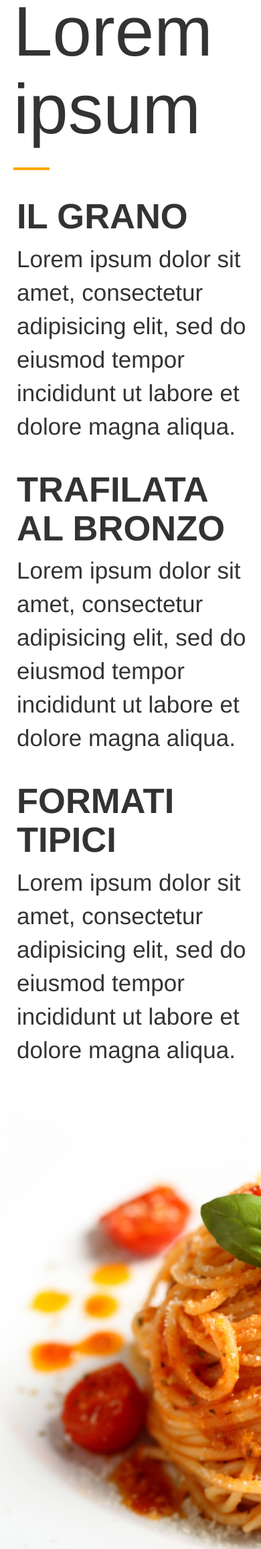
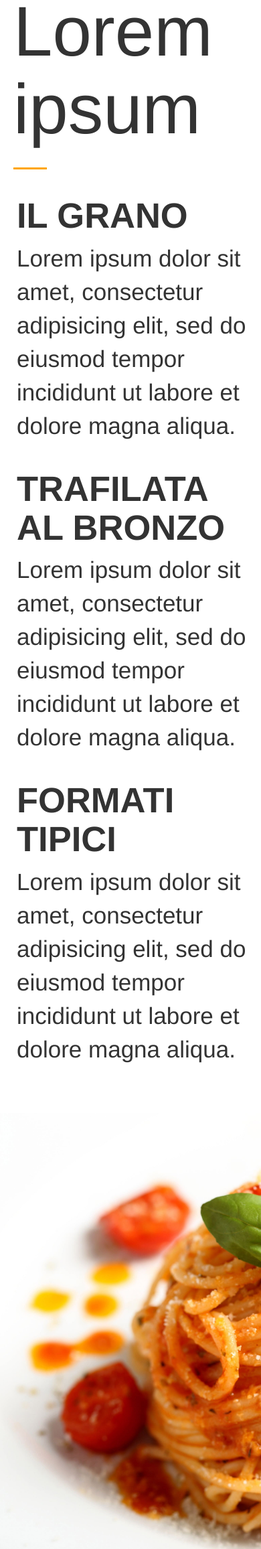
Before and after one commit to valeriavivace/Sito-pasta, a PHP site: page / in a window 390 px wide; the page is wider, and only the part inside the window is pictured. Shown: the part 1171-3484 px from the top of that part at 67% size. Run offline with PHP 8.4, Linux system fonts and the light colour scheme.

Commit message:
box ricette responsive

```diff
--- a/css/mobile.css
+++ b/css/mobile.css
@@ -117,6 +117,7 @@ h4,td,th{
 }
 .box-ricetta{
   width: 100%;
+  margin-top: 50px;
 }
 /********CONTATTI***/
 .border-contatti{
--- a/css/style.css
+++ b/css/style.css
@@ -40,7 +40,10 @@ iframe{
 .linea-h2{
   max-width: 50px;
   margin-left: 0;
-  border: orange solid 2px;
+  width: 150px;
+  height: 3px;
+  background-color: orange;
+  border-top: none;
 }
 .box-prodotto a{
   font-size: 1.5rem;
--- a/ricette.html
+++ b/ricette.html
@@ -26,7 +26,7 @@
     </div>
     <main>
       <div class="container">
-      <div class="box-1 row">
+      <div class="box-1">
         <h2>Ricette</h2>
         <hr class="linea-h2">
       </div>
```
Lines whose indentation alone changed are shown as unchanged.
